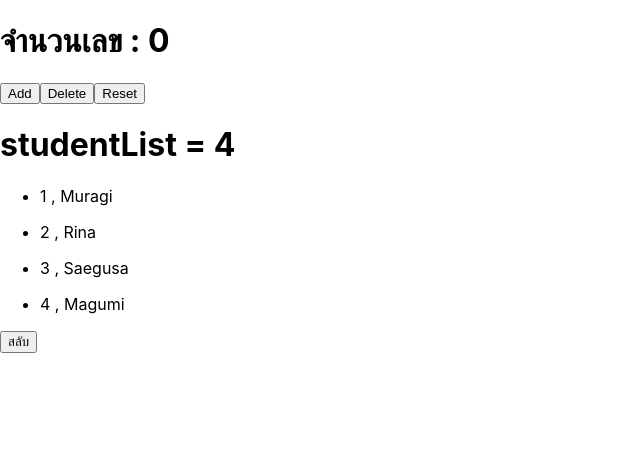
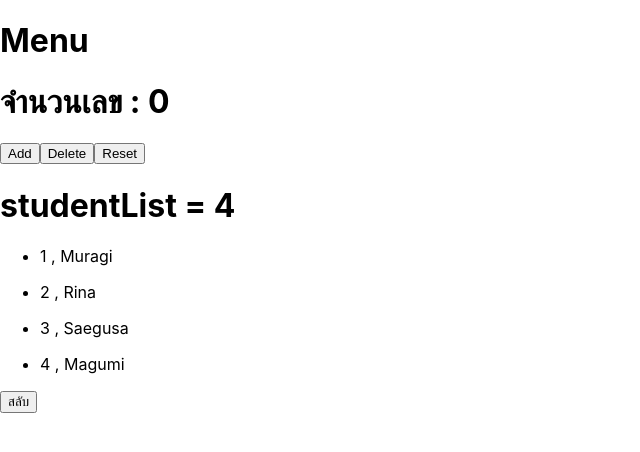
Before and after one commit to Sorawit255/REACT_18, a React (Create React App) app in the folder react-1/: page / in a window 1280 px wide. Shown: the top 452 px of the page, without its empty margins (0-640 px from the left). Built offline with nearby package versions, Linux system fonts and the light colour scheme.

Commit message:
create components #1

```diff
--- a/react-1/src/App.js
+++ b/react-1/src/App.js
@@ -1,39 +1,13 @@
-import { useState } from "react";
+
 import './App.css';
+import Header from "./component/Header";
+import StudentList from './component/StudentList';
+function App() {
 
-function App() {
-  // create State
-  const [count,setCount] = useState(0);
-    function addcount(){
-      setCount(count+1);
-    }
-  // Array state
-  const [students,setstudents] = useState([
-    {ID:1 , name:"Muragi"},
-    {ID:2 , name:"Rina"},
-    {ID:3 , name:"Saegusa"},
-    {ID:4 , name:"Magumi"}
-  ])
-  // boolean T F
-  const [show,setShow] = useState(true);
   return (
     <>
-      <h1>จำนวนเลข : {count}</h1>
-      <button onClick={addcount}>Add</button>
-      {/* เขียนแบบ Arrow function ()=>...คำสั่ง... */}
-      <button onClick={()=>setCount(count-1)}>Delete</button>
-      <button onClick={()=>setCount(0)}>Reset</button>
-      {/* Array state */}
-      <h1>studentList = {students.length}</h1>
-      <ul>
-        {show && students.map((item)=>(
-          <li key={item.ID}>
-            <p>{item.ID} , {item.name}</p>
-          </li>
-        ))}
-      </ul>
-      {/* boolean */}
-      <button onClick={()=>setShow(!show)}>สลับ</button>
+      <Header/>
+      <StudentList/>
     </>
   );
 }
--- /dev/null
+++ b/react-1/src/component/Header.js
@@ -0,0 +1,7 @@
+// export default const Header=()=>{}
+export default function Header(){
+    return(
+        <h1>Menu</h1>
+    )
+}
+// export default Header;
--- /dev/null
+++ b/react-1/src/component/StudentList.js
@@ -0,0 +1,40 @@
+import { useState } from "react";
+export default function StudentList() {
+  // create State
+  const [count, setCount] = useState(0);
+  function addcount() {
+    setCount(count + 1);
+  }
+  // Array state
+  const [students, setstudents] = useState([
+    { ID: 1, name: "Muragi" },
+    { ID: 2, name: "Rina" },
+    { ID: 3, name: "Saegusa" },
+    { ID: 4, name: "Magumi" },
+  ]);
+  // boolean T F
+  const [show, setShow] = useState(true);
+  return (
+    <>
+      <h1>จำนวนเลข : {count}</h1>
+      <button onClick={addcount}>Add</button>
+      {/* เขียนแบบ Arrow function ()=>...คำสั่ง... */}
+      <button onClick={() => setCount(count - 1)}>Delete</button>
+      <button onClick={() => setCount(0)}>Reset</button>
+      {/* Array state */}
+      <h1>studentList = {students.length}</h1>
+      <ul>
+        {show &&
+          students.map((item) => (
+            <li key={item.ID}>
+              <p>
+                {item.ID} , {item.name}
+              </p>
+            </li>
+          ))}
+      </ul>
+      {/* boolean */}
+      <button onClick={() => setShow(!show)}>สลับ</button>
+    </>
+  );
+}
```
